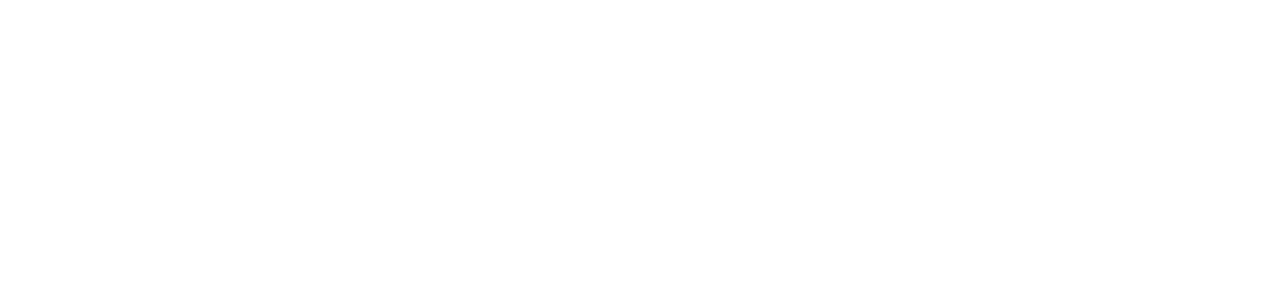
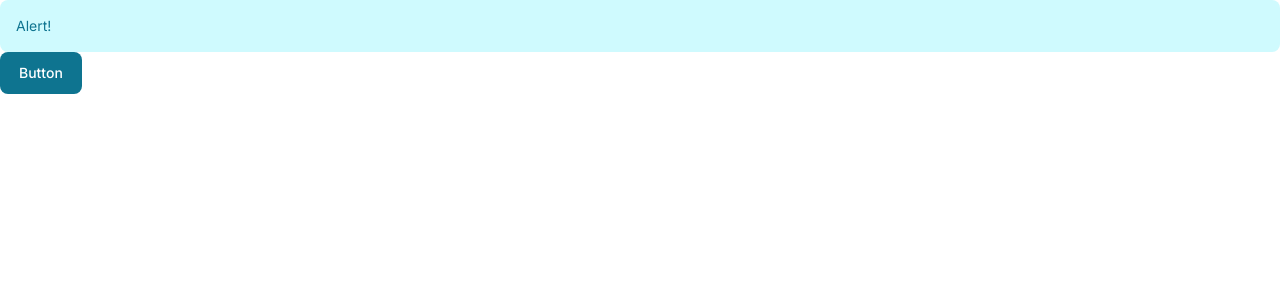
Before and after one commit to ekota-space/ekota, a Next.js app: page / in a window 1280 px wide. Shown: the top 300 px of the page. Built offline with nearby package versions, Linux system fonts and the light colour scheme.

Commit message:
chore: add flowbite

```diff
--- a/package.json
+++ b/package.json
@@ -9,6 +9,8 @@
     "lint": "npx @biomejs/biome lint"
   },
   "dependencies": {
+    "flowbite": "^2.5.1",
+    "flowbite-react": "^0.10.1",
     "next": "14.2.6",
     "react": "^18",
     "react-dom": "^18"
--- a/src/app/page.tsx
+++ b/src/app/page.tsx
@@ -1,6 +1,10 @@
+import { Alert, Button } from "flowbite-react";
+
 export default function Home() {
   return (
-    <main className="">
+    <main>
+      <Alert color="info">Alert!</Alert>
+      <Button>Button</Button>
     </main>
   );
 }
--- a/tailwind.config.ts
+++ b/tailwind.config.ts
@@ -1,10 +1,10 @@
 import type { Config } from "tailwindcss";
+import FlowBite from "flowbite/plugin";
 
 const config: Config = {
 	content: [
-		"./src/pages/**/*.{js,ts,jsx,tsx,mdx}",
-		"./src/components/**/*.{js,ts,jsx,tsx,mdx}",
-		"./src/app/**/*.{js,ts,jsx,tsx,mdx}",
+		"./node_modules/flowbite-react/dist/esm/**/*.{js,mjs}",
+		"./src/**/*.{ts,tsx}",
 	],
 	theme: {
 		extend: {
@@ -15,6 +15,6 @@
 			},
 		},
 	},
-	plugins: [],
+	plugins: [FlowBite],
 };
 export default config;
```
Also changed, not shown: 1 other file (tests, documents, lock files or other folders).
